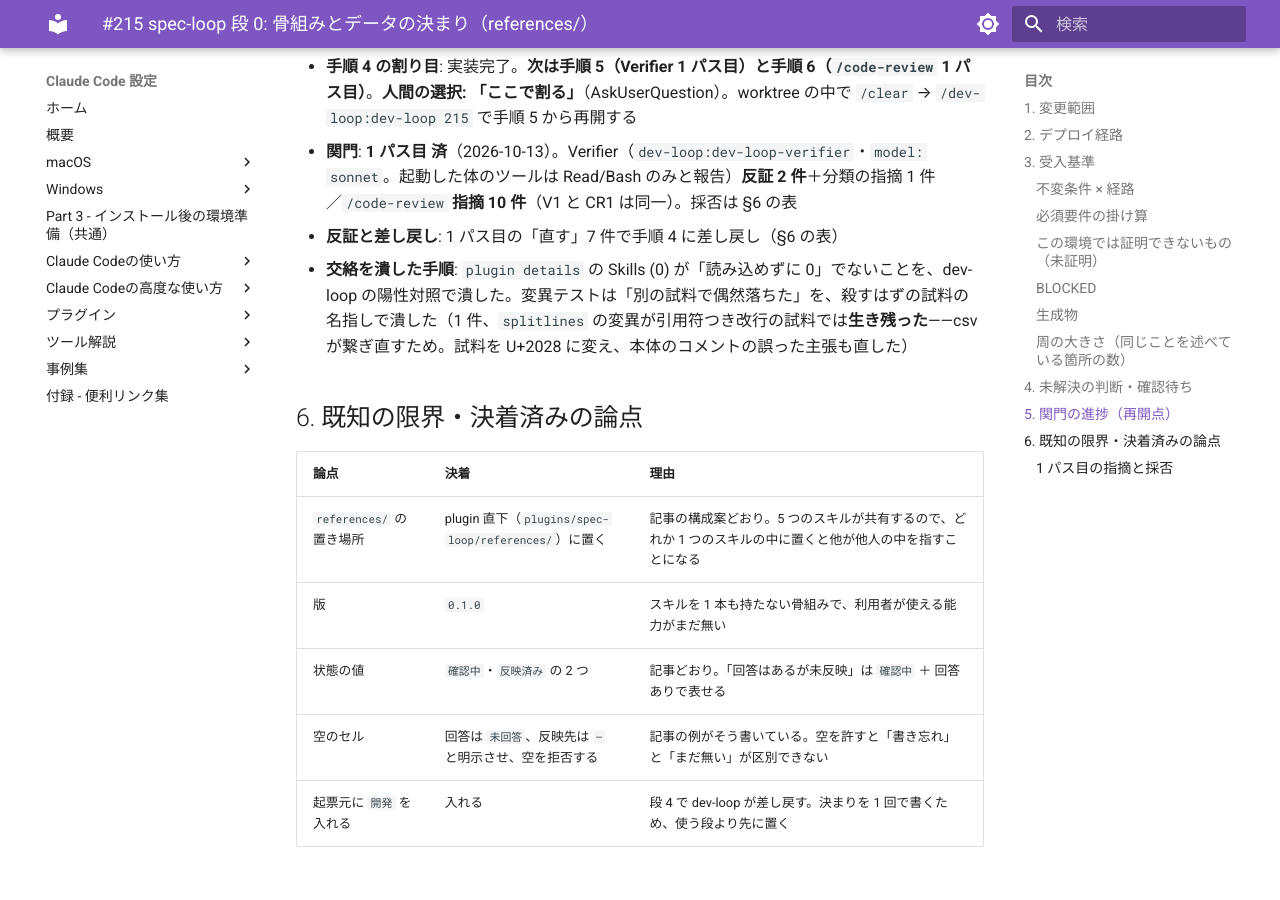
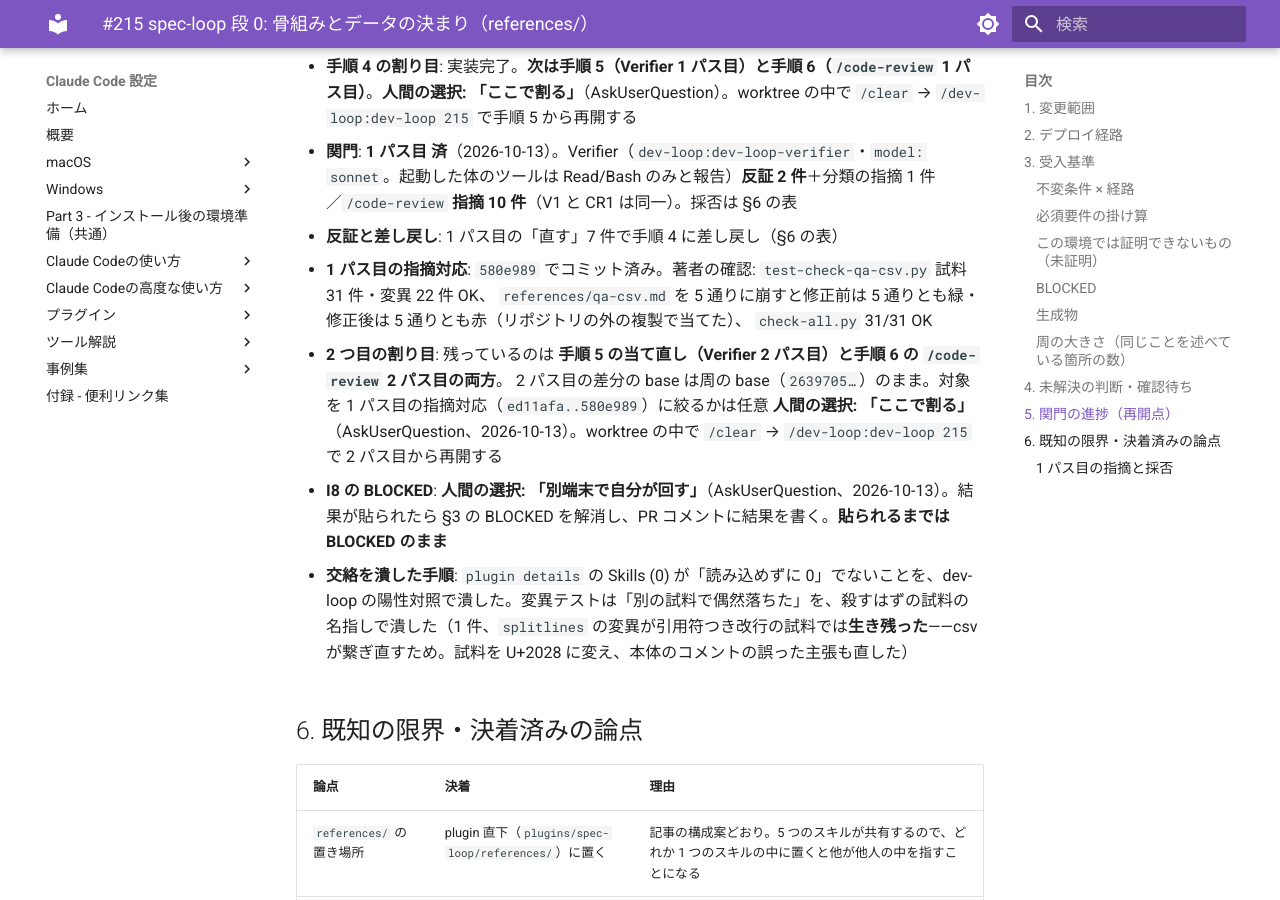
Before and after one commit to hdknr/claude-code-setup, an MkDocs documentation site: the page built from docs/plans/issue-215.md, in a window 1280 px wide and 900 px high, scrolled down 4361 px. Built offline with MkDocs 1.6.1 and Material for MkDocs 9.7.7, drawn with Linux system fonts in a browser that asks for light colours.

Commit message:
docs(plans): #215 の 2 つ目の割り目と I8 の扱いを書き戻す
Co-Authored-By: Claude Opus 5.5 <noreply@anthropic.com>

```diff
--- a/docs/plans/issue-215.md
+++ b/docs/plans/issue-215.md
@@ -92,6 +92,14 @@
 - **手順 4 の割り目**: 実装完了。**次は手順 5（Verifier 1 パス目）と手順 6（`/code-review` 1 パス目）**。**人間の選択: 「ここで割る」**（AskUserQuestion）。worktree の中で `/clear` → `/dev-loop:dev-loop 215` で手順 5 から再開する
 - **関門**: **1 パス目 済**（2026-10-13）。Verifier（`dev-loop:dev-loop-verifier`・`model: sonnet`。起動した体のツールは Read/Bash のみと報告）**反証 2 件**＋分類の指摘 1 件／`/code-review` **指摘 10 件**（V1 と CR1 は同一）。採否は §6 の表
 - **反証と差し戻し**: 1 パス目の「直す」7 件で手順 4 に差し戻し（§6 の表）
+- **1 パス目の指摘対応**: `580e989` でコミット済み。著者の確認: `test-check-qa-csv.py` 試料 31 件・変異 22 件 OK、
+  `references/qa-csv.md` を 5 通りに崩すと修正前は 5 通りとも緑・修正後は 5 通りとも赤（リポジトリの外の複製で当てた）、
+  `check-all.py` 31/31 OK
+- **2 つ目の割り目**: 残っているのは **手順 5 の当て直し（Verifier 2 パス目）と手順 6 の `/code-review` 2 パス目の両方**。
+  2 パス目の差分の base は周の base（`2639705…`）のまま。対象を 1 パス目の指摘対応（`ed11afa..580e989`）に絞るかは任意
+  **人間の選択: 「ここで割る」**（AskUserQuestion、2026-10-13）。worktree の中で `/clear` → `/dev-loop:dev-loop 215` で 2 パス目から再開する
+- **I8 の BLOCKED**: **人間の選択: 「別端末で自分が回す」**（AskUserQuestion、2026-10-13）。結果が貼られたら §3 の BLOCKED を解消し、PR コメントに結果を書く。**貼られるまでは BLOCKED のまま**
+
 - **交絡を潰した手順**: `plugin details` の Skills (0) が「読み込めずに 0」でないことを、dev-loop の陽性対照で潰した。変異テストは「別の試料で偶然落ちた」を、殺すはずの試料の名指しで潰した（1 件、`splitlines` の変異が引用符つき改行の試料では**生き残った**——csv が繋ぎ直すため。試料を U+2028 に変え、本体のコメントの誤った主張も直した）
 
 ## 6. 既知の限界・決着済みの論点
```
